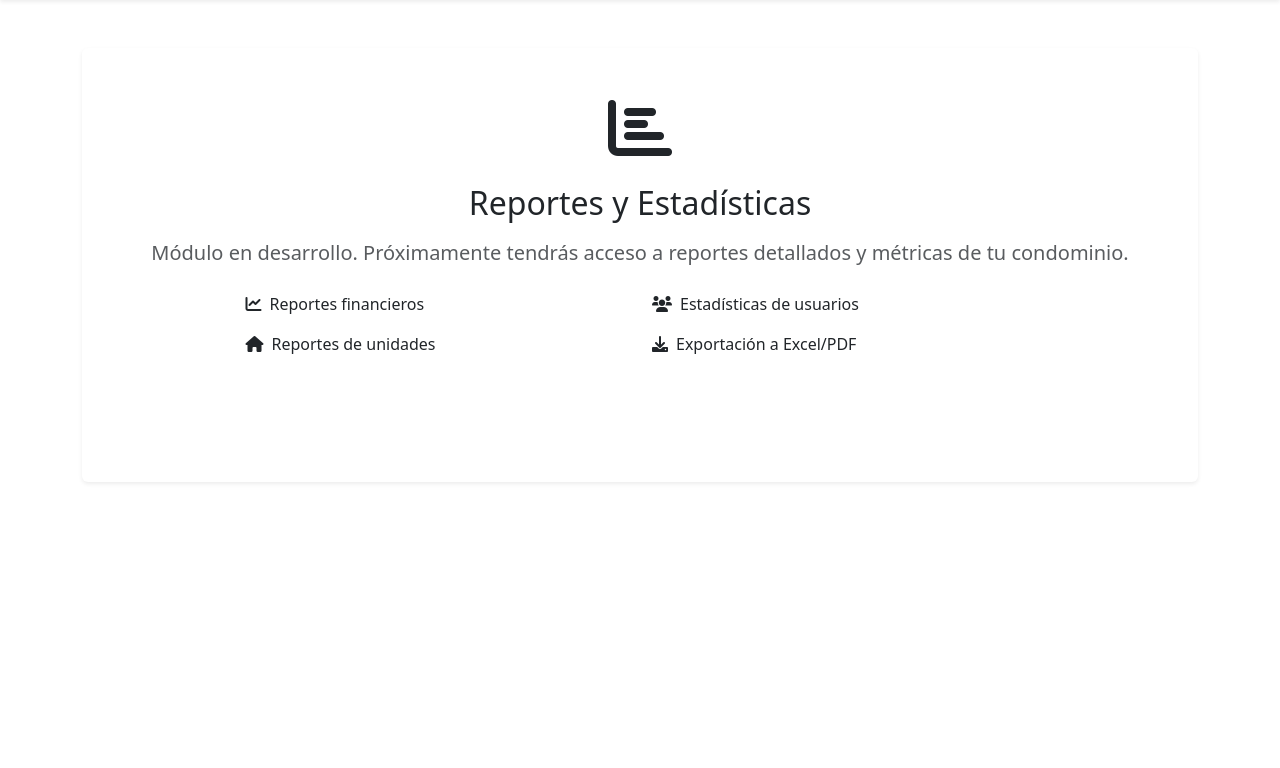
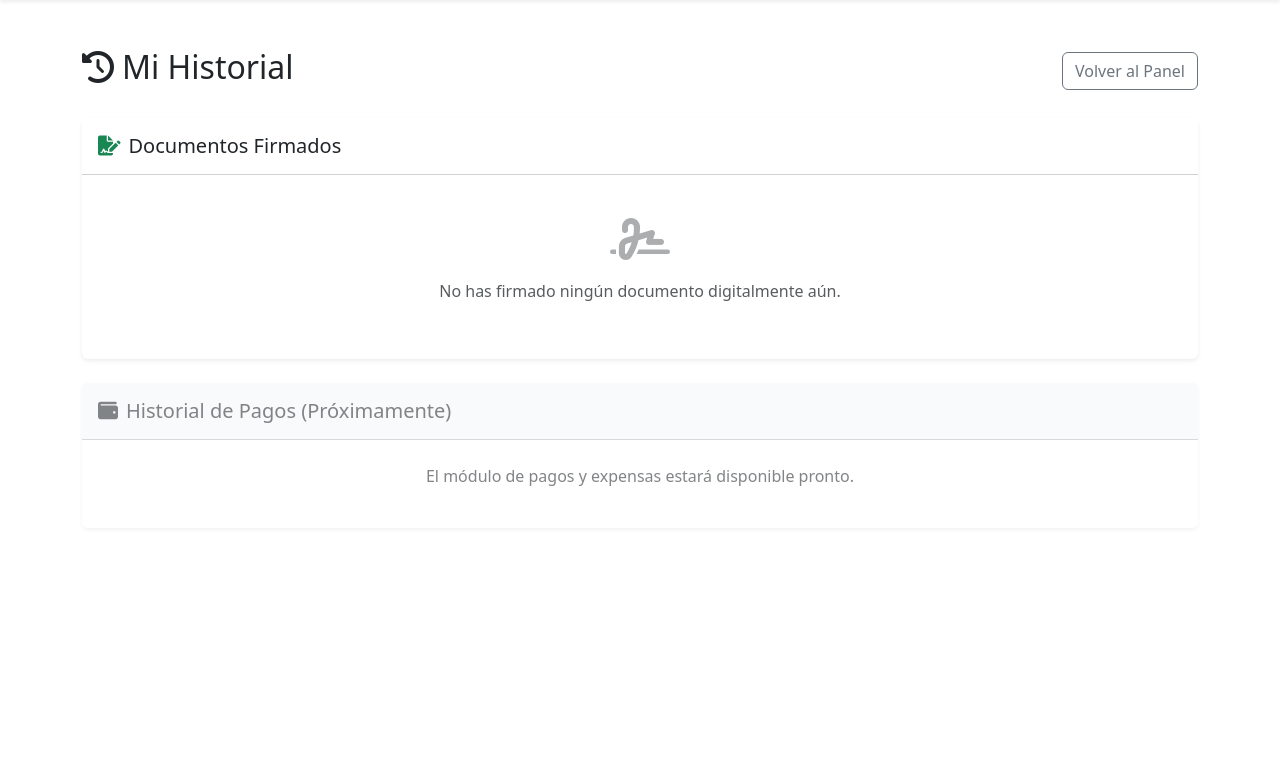
Before and after one commit to ginaproanio/condomanager, a Flask app: template app/templates/services/reportes.html in a window 1280 px wide. Shown: the part 62-830 px from the top of the page. Run offline with Flask 3, Linux system fonts and the light colour scheme; the template is opened without the code that fills it, so the values that code supplies are empty.

Commit message:
fix error28

```diff
--- a/app/templates/services/reportes.html
+++ b/app/templates/services/reportes.html
@@ -1,49 +1,73 @@
 {% extends "base.html" %}
 
-{% block title %}Reportes - CondoManager{% endblock %}
+{% block title %}Mi Historial - CondoManager{% endblock %}
 
 {% block content %}
 <div class="container py-5">
+    <div class="d-flex justify-content-between align-items-center mb-4">
+        <h2 class="text-primary"><i class="fas fa-history me-2"></i>Mi Historial</h2>
+        <a href="{{ url_for('user.dashboard') }}" class="btn btn-outline-secondary">Volver al Panel</a>
+    </div>
+
     <div class="row">
-        <div class="col">
+        <!-- Historial de Firmas -->
+        <div class="col-md-12 mb-4">
             <div class="card border-0 shadow-sm">
-                <div class="card-body text-center py-5">
-                    <div class="text-primary mb-4">
-                        <i class="fas fa-chart-bar fa-4x"></i>
+                <div class="card-header bg-white py-3">
+                    <h5 class="mb-0"><i class="fas fa-file-signature text-success me-2"></i>Documentos Firmados</h5>
                 </div>
-                    <h2 class="text-primary mb-3">Reportes y Estadísticas</h2>
-
-                    {% if mensaje %}
-                    <div class="alert alert-info alert-dismissible fade show w-75 mx-auto" role="alert">
-                        <i class="fas fa-info-circle me-2"></i>{{ mensaje }}
-                        <button type="button" class="btn-close" data-bs-dismiss="alert"></button>
+                <div class="card-body">
+                    {% if signed_docs %}
+                        <div class="table-responsive">
+                            <table class="table table-hover align-middle">
+                                <thead class="table-light">
+                                    <tr>
+                                        <th>Fecha de Firma</th>
+                                        <th>Documento</th>
+                                        <th>Rol en Firma</th>
+                                        <th>Acción</th>
+                                    </tr>
+                                </thead>
+                                <tbody>
+                                    {% for sig in signed_docs %}
+                                    <tr>
+                                        <td>{{ sig.signed_at.strftime('%Y-%m-%d %H:%M') }}</td>
+                                        <td>
+                                            <strong>{{ sig.document.title }}</strong>
+                                            <br>
+                                            <small class="text-muted">{{ sig.document.category }}</small>
+                                        </td>
+                                        <td>
+                                            <span class="badge bg-secondary">{{ sig.role }}</span>
+                                        </td>
+                                        <td>
+                                            <a href="{{ url_for('documents.view_document', doc_id=sig.document.id) }}" class="btn btn-sm btn-outline-primary">
+                                                <i class="fas fa-eye"></i> Ver
+                                            </a>
+                                        </td>
+                                    </tr>
+                                    {% endfor %}
+                                </tbody>
+                            </table>
+                        </div>
+                    {% else %}
+                        <div class="text-center py-4 text-muted">
+                            <i class="fas fa-signature fa-3x mb-3 opacity-50"></i>
+                            <p>No has firmado ningún documento digitalmente aún.</p>
                         </div>
                     {% endif %}
-
-                    <p class="lead text-muted mb-4">
-                        Módulo en desarrollo. Próximamente tendrás acceso a reportes detallados y métricas de tu condominio.
-                    </p>
-
-                    <div class="row text-start w-75 mx-auto mb-4">
-                        <div class="col-md-6 mb-3">
-                            <i class="fas fa-chart-line text-primary me-2"></i>Reportes financieros
                 </div>
-                        <div class="col-md-6 mb-3">
-                            <i class="fas fa-users text-primary me-2"></i>Estadísticas de usuarios
-                        </div>
-                        <div class="col-md-6 mb-3">
-                            <i class="fas fa-home text-primary me-2"></i>Reportes de unidades
-                        </div>
-                        <div class="col-md-6 mb-3">
-                            <i class="fas fa-download text-primary me-2"></i>Exportación a Excel/PDF
             </div>
         </div>
 
-                    <div class="mt-4">
-                        <a href="{{ url_for('user.dashboard') }}" class="btn btn-primary">
-                            <i class="fas fa-arrow-left me-2"></i>Volver a mi Panel
-                        </a>
+        <!-- Placeholder Pagos (Futuro) -->
+        <div class="col-md-12">
+            <div class="card border-0 shadow-sm opacity-75">
+                 <div class="card-header bg-light py-3">
+                    <h5 class="mb-0 text-muted"><i class="fas fa-wallet me-2"></i>Historial de Pagos (Próximamente)</h5>
                 </div>
+                <div class="card-body text-center py-4">
+                    <p class="text-muted">El módulo de pagos y expensas estará disponible pronto.</p>
                 </div>
             </div>
         </div>
```
Also changed, not shown: app/routes/admin_routes.py (+44 -1 lines), app/routes/master_routes.py (+25 -0 lines), app/routes/user_routes.py (+13 -2 lines), app/templates/admin/condominio_panel.html (+37 -0 lines), app/templates/admin/reportes.html (added, +87 -0 lines), app/templates/master/reports.html (+38 -13 lines). Lines whose indentation alone changed are shown as unchanged.
